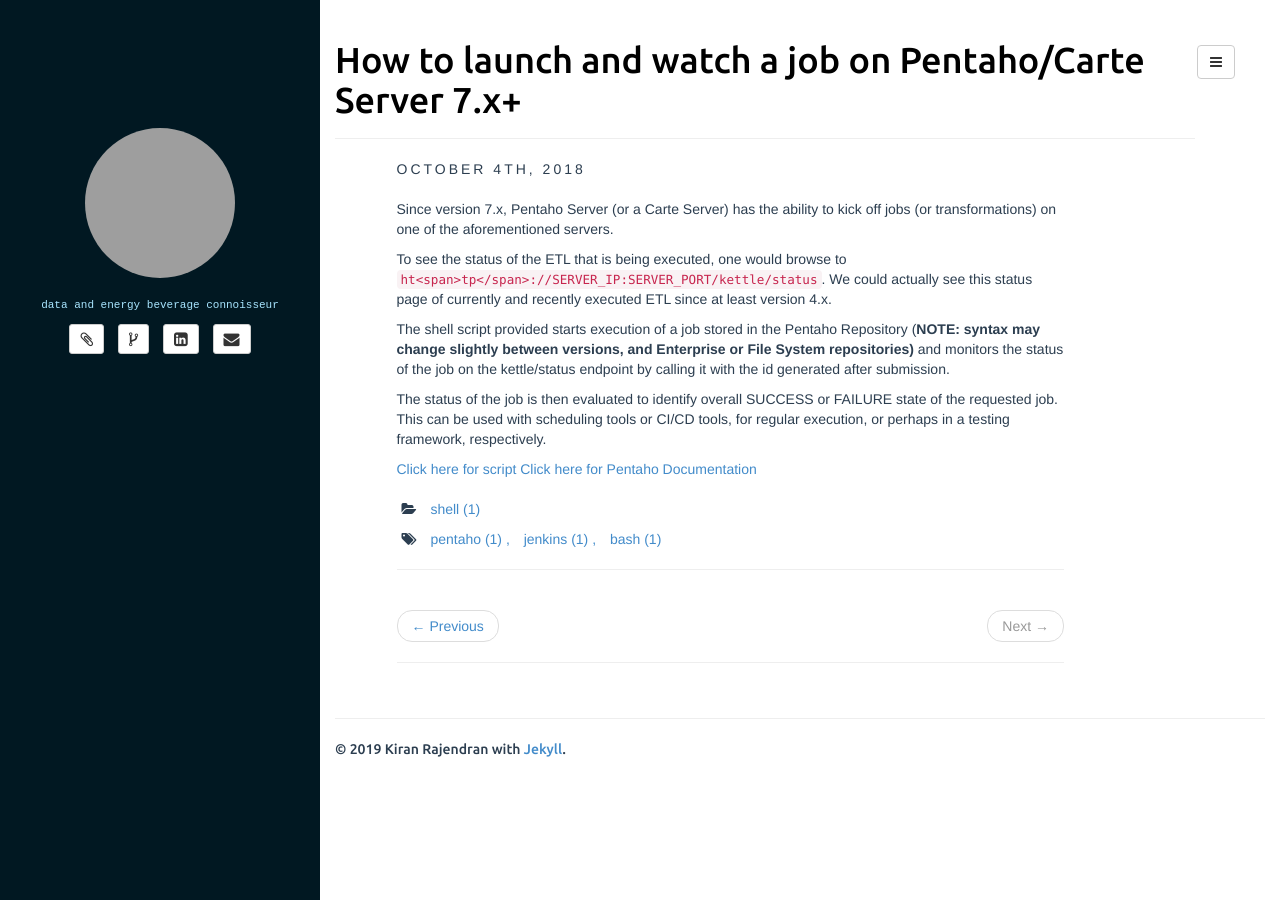
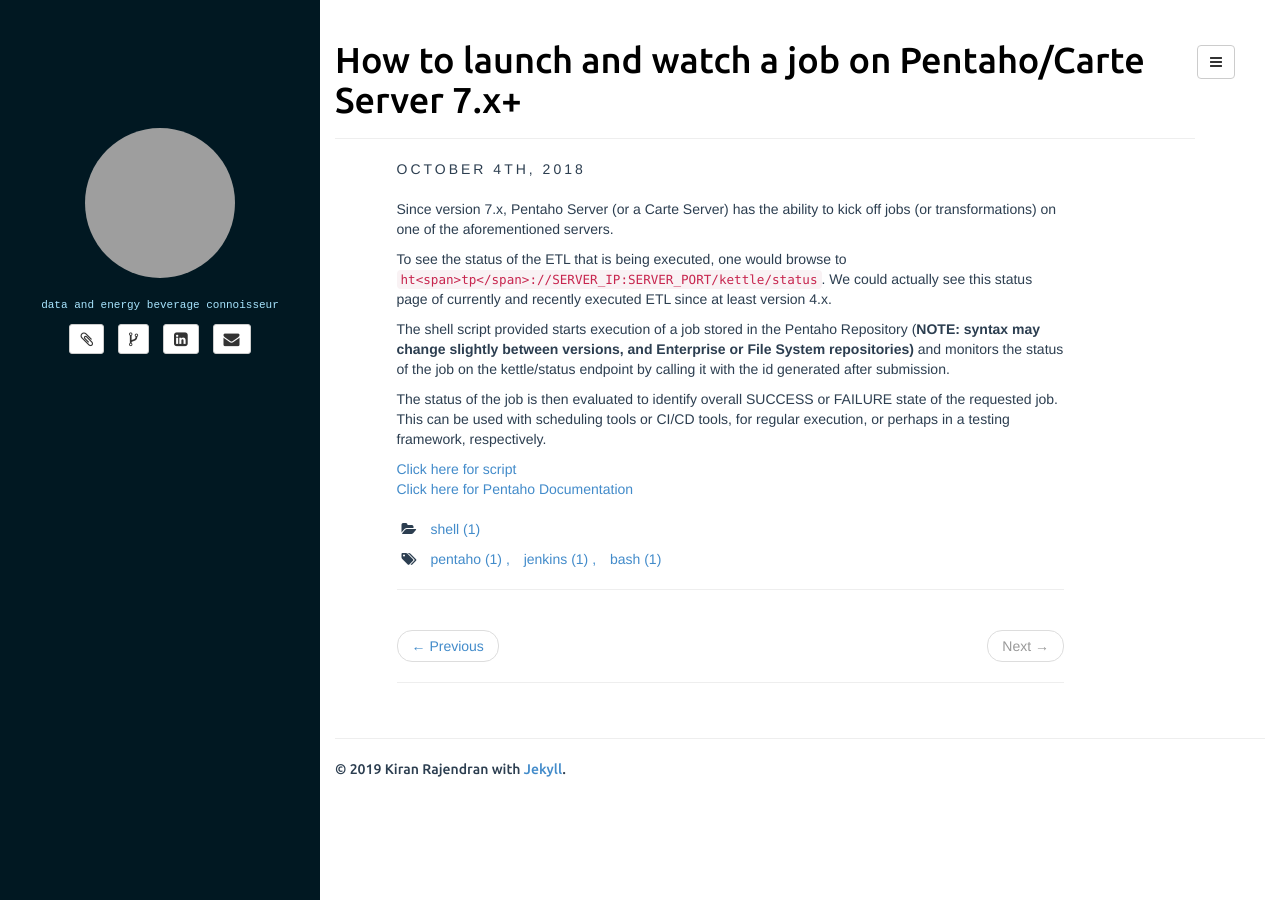
Before and after one commit to kiranrajendran/kiranrajendran.github.io, a Jekyll site: the page built from _posts/2018-10-04-pentaho-api-runJob.md, in a window 1280 px wide. Built offline with Jekyll 4.4.1, drawn with Linux system fonts in a browser that asks for light colours; comment, search, counter and statistics services are not loaded; grey boxes are pictures that could not be loaded.

```diff
--- a/_posts/2018-10-04-pentaho-api-runJob.md
+++ b/_posts/2018-10-04-pentaho-api-runJob.md
@@ -15,5 +15,5 @@ The shell script provided starts execution of a job stored in the Pentaho Reposi
 
 The status of the job is then evaluated to identify overall SUCCESS or FAILURE state of the requested job. This can be used with scheduling tools or CI/CD tools, for regular execution, or perhaps in a testing framework, respectively.
 
-<a href="https://github.com/kiranrajendran/krghio/blob/master/j_run_something_main.sh" target="_blank">Click here for script</a>
+<a href="https://github.com/kiranrajendran/krghio/blob/master/j_run_something_main.sh" target="_blank">Click here for script</a>\
 <a href="http://help.pentaho.com" target="_blank">Click here for Pentaho Documentation</a>
```
